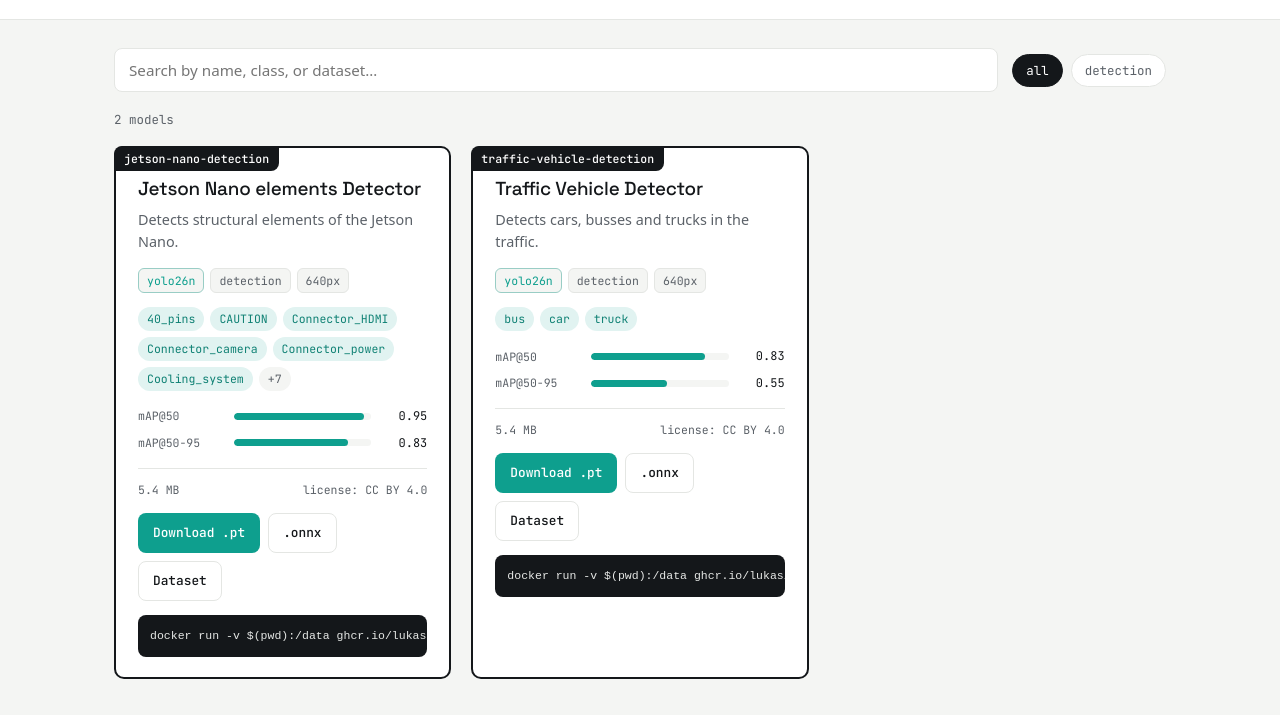
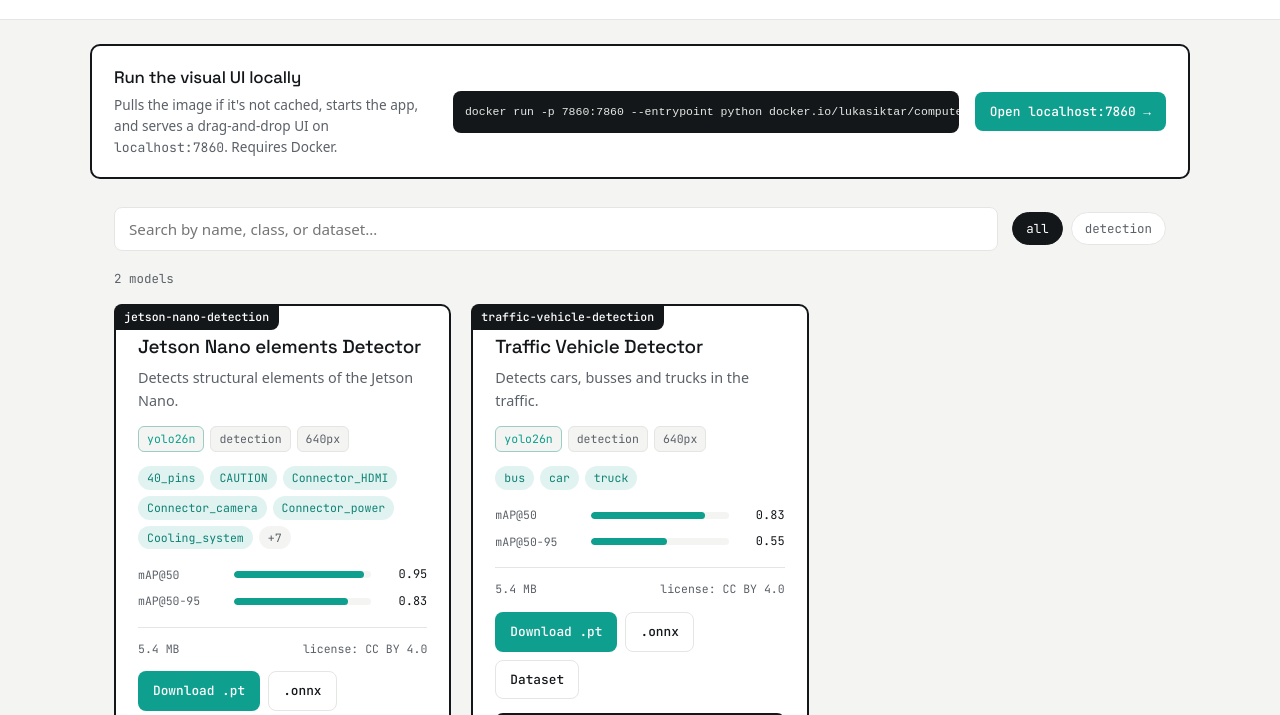
Before and after one commit to lukasiktar/ComputerVisionAIHub.github.io, a plain HTML site: page docs/index.html in a window 1280 px wide. Shown: the part 85-800 px from the top of the page. Drawn offline with Linux system fonts and the light colour scheme.

Commit message:
Added a new feature for automatic inference start.

```diff
--- a/docs/app.js
+++ b/docs/app.js
@@ -5,7 +5,7 @@
    ============================================================ */
 
 // Change this to your GHCR/Docker Hub image.
-const DOCKER_IMAGE = "ghcr.io/lukasiktar/computervisionaihub:latest";
+const DOCKER_IMAGE = "docker.io/lukasiktar/computervisionaihub";
 
 // Module-level state
 let ALL_MODELS = [];
@@ -146,8 +146,7 @@
 }
 
 // ---- 5. COPY BUTTONS ----
-function wireCopyButtons() {
-  els.grid.querySelectorAll(".copy-btn").forEach((btn) => {
+function wireCopyButton(btn) {
   btn.addEventListener("click", async () => {
     try {
       await navigator.clipboard.writeText(btn.dataset.cmd);
@@ -158,7 +157,10 @@
       btn.textContent = "press ⌘C";
     }
   });
-  });
+}
+
+function wireCopyButtons() {
+  els.grid.querySelectorAll(".copy-btn").forEach(wireCopyButton);
 }
 
 function showState(msg) {
@@ -171,4 +173,8 @@
 // ---- search input (debounced lightly via input event) ----
 els.search.addEventListener("input", (e) => { query = e.target.value; render(); });
 
+// ---- static "run locally" panel copy button (outside the grid, wired once) ----
+const launchCopyBtn = document.getElementById("launch-copy");
+if (launchCopyBtn) wireCopyButton(launchCopyBtn);
+
 load();
--- a/docs/index.html
+++ b/docs/index.html
@@ -32,6 +32,19 @@
     </div>
   </header>
 
+  <!-- ============ LAUNCH PANEL (run the visual UI locally) ============ -->
+  <section class="wrap launch-panel" aria-label="Run locally">
+    <div class="launch-text">
+      <h2>Run the visual UI locally</h2>
+      <p>Pulls the image if it's not cached, starts the app, and serves a drag-and-drop UI on <code>localhost:7860</code>. Requires Docker.</p>
+    </div>
+    <div class="run launch-run">
+      <code id="launch-cmd">docker run -p 7860:7860 --entrypoint python docker.io/lukasiktar/computervisionaihub app.py</code>
+      <button class="copy-btn" id="launch-copy" data-cmd="docker run -p 7860:7860 --entrypoint python docker.io/lukasiktar/computervisionaihub app.py">copy</button>
+    </div>
+    <a class="btn primary" href="http://localhost:7860" target="_blank" rel="noopener">Open localhost:7860 →</a>
+  </section>
+
   <!-- ============ TOOLBAR (search + task filter) ============ -->
   <section class="wrap toolbar" aria-label="Filter models">
     <input
--- a/docs/styles.css
+++ b/docs/styles.css
@@ -85,6 +85,21 @@
   transition: border-color .15s, color .15s;
 }
 .ghost-btn:hover { border-color: var(--box); color: var(--box); }
+
+/* ============ LAUNCH PANEL ============ */
+.launch-panel {
+  display: flex; flex-wrap: wrap; align-items: center; gap: 16px;
+  background: var(--surface); border: 2px solid var(--ink); border-radius: var(--radius);
+  padding: 18px 22px; margin-top: 24px;
+}
+.launch-text { flex: 1 1 260px; }
+.launch-text h2 {
+  font-family: var(--display); font-weight: 500; font-size: 1.05rem;
+  margin: 0 0 4px; letter-spacing: -0.01em;
+}
+.launch-text p { margin: 0; color: var(--ink-soft); font-size: 0.85rem; }
+.launch-text code { font-family: var(--mono); font-size: 0.82rem; }
+.launch-run { flex: 2 1 380px; margin: 0; }
 
 /* ============ TOOLBAR ============ */
 .toolbar {
```
Lines whose indentation alone changed are shown as unchanged.
